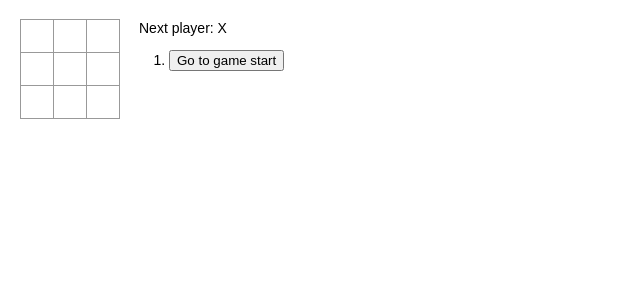
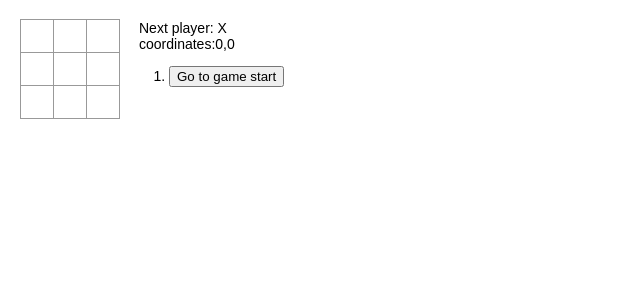
Before and after one commit to nguyenngocduy96by/example-reactjs, a React (Create React App) app: page / in a window 1280 px wide. Shown: the top 300 px of the page, without its empty margins (0-640 px from the left). Built offline with nearby package versions, Linux system fonts and the light colour scheme.

Commit message:
use Array.map in renderSquare

```diff
--- a/src/component/Board.tsx
+++ b/src/component/Board.tsx
@@ -1,6 +1,5 @@
 import React, { useState } from "react";
 import Square from "./Square";
-import calculateWinner from "./caculationWinner";
 import { Squares } from "./Game";
 
 type BoardProps = {
@@ -9,21 +8,22 @@ type BoardProps = {
 };
 
 const Board: React.FC<BoardProps> = ({ squares, handleClick }) => {
-  const RenderSquare: React.FC<number> = index => {
+  const renderSquare = (index:number) => {
     return <Square value={squares[index]} onClick={() => handleClick(index)} />;
   };
-  var board_row = [];
-  for (var index = 0; index < 9; index++) {
-    if (index % 3 == 0) board_row.push(<div className="board-row"></div>);
-    board_row.push(
-      <span className="indent" key={index}>
-        {RenderSquare(index)}
-      </span>
-    );
-  }
+  var boardRow = Array(9).fill(0);
   return (
     <div>
-      {board_row}
+      {boardRow.map(function(name, index) {
+        return index % 3 !== 0 ? (
+          <span key={index}>{renderSquare(index)}</span>
+        ) : (
+          <React.Fragment>
+            <div className="boardRow"></div>
+            <span key={index}>{renderSquare(index)}</span>
+          </React.Fragment>
+        );
+      })}
     </div>
   );
 };
--- a/src/component/Game.tsx
+++ b/src/component/Game.tsx
@@ -3,12 +3,10 @@ import Board from "./Board";
 import calculateWinner from "./caculationWinner";
 
 export type Squares = string[];
-
-type GameProps = {
-  onClick: () => void;
-};
 const Game: React.FC = () => {
   const [xNext, setxNext] = React.useState(true);
+  const [coorX,setcoorX] = React.useState(0)
+  const [coorY,setcoorY] = React.useState(0)
   const [history, setHistory] = React.useState<Squares[]>([
     Array(9).fill(null)
   ]);
@@ -46,6 +44,9 @@ const Game: React.FC = () => {
     setHistory(_history);
     setStepNumber(stepNumber + 1);
     setxNext(!xNext);
+    setcoorX(Math.floor(index / 3));
+    setcoorY(index % 3);
+    console.log(coorX,coorY)
   };
 
   const callback = (index: number) => {};
@@ -77,6 +78,7 @@ const Game: React.FC = () => {
       </div>
       <div className="game-info">
         <div>{status}</div>
+        <div>coordinates:{coorX},{coorY}</div>
         <ol>{moves}</ol>
       </div>
     </div>
--- a/src/component/Square.tsx
+++ b/src/component/Square.tsx
@@ -5,15 +5,15 @@ type SquareProps = {
   onClick: () => void;
 };
 
-const Square:React.FC<SquareProps> = props => {
+const Square:React.FC<SquareProps> = ({ value, onClick }) => {
   return (
     <button
-      className="square"
+      className={value === 'X' ? 'square color-red' : 'square color-blue'}
       onClick={() => {
-        props.onClick();
+        onClick();
       }}
     >
-      {props.value}
+      {value}
     </button>
   );
 }
--- a/src/index.css
+++ b/src/index.css
@@ -31,6 +31,12 @@ ol, ul {
   text-align: center;
   width: 34px;
 }
+.color-red{
+  color : red
+}
+.color-blue{
+  color: blue
+}
 
 .square:focus {
   outline: none;
```
